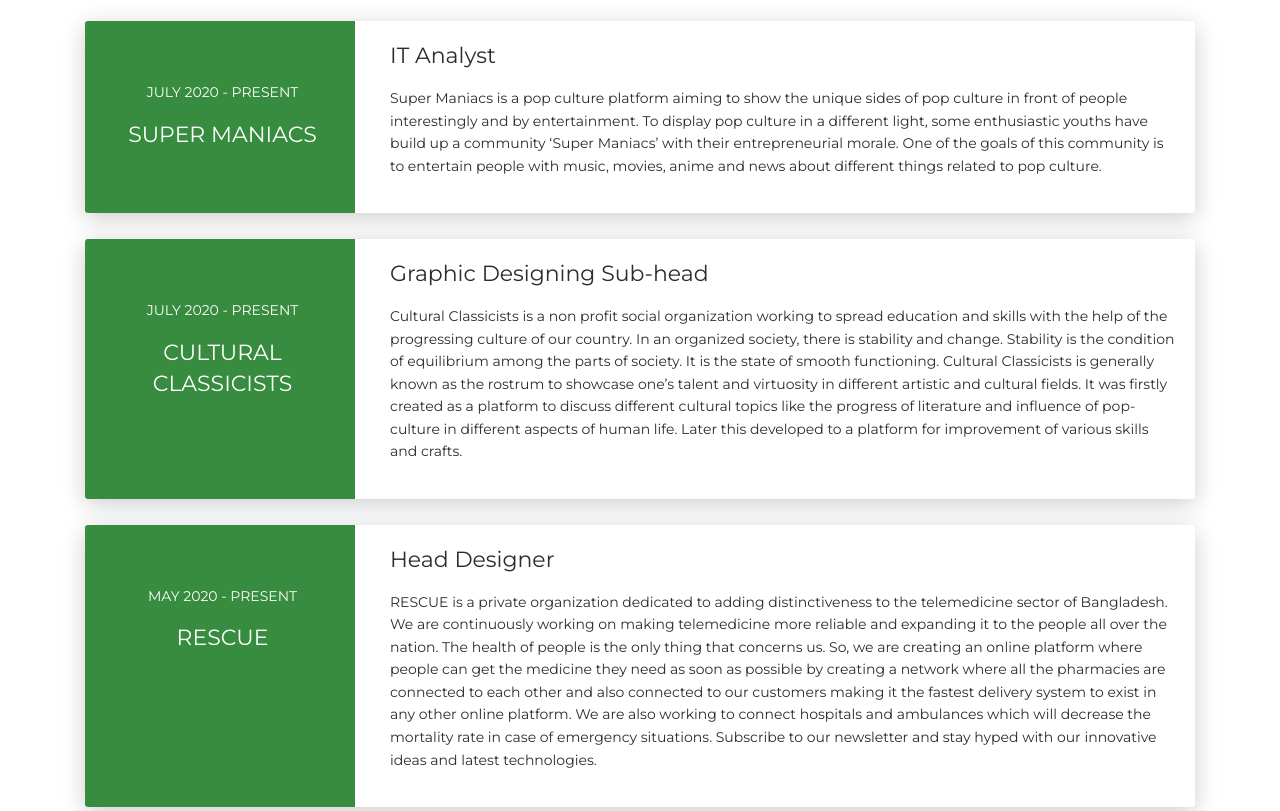
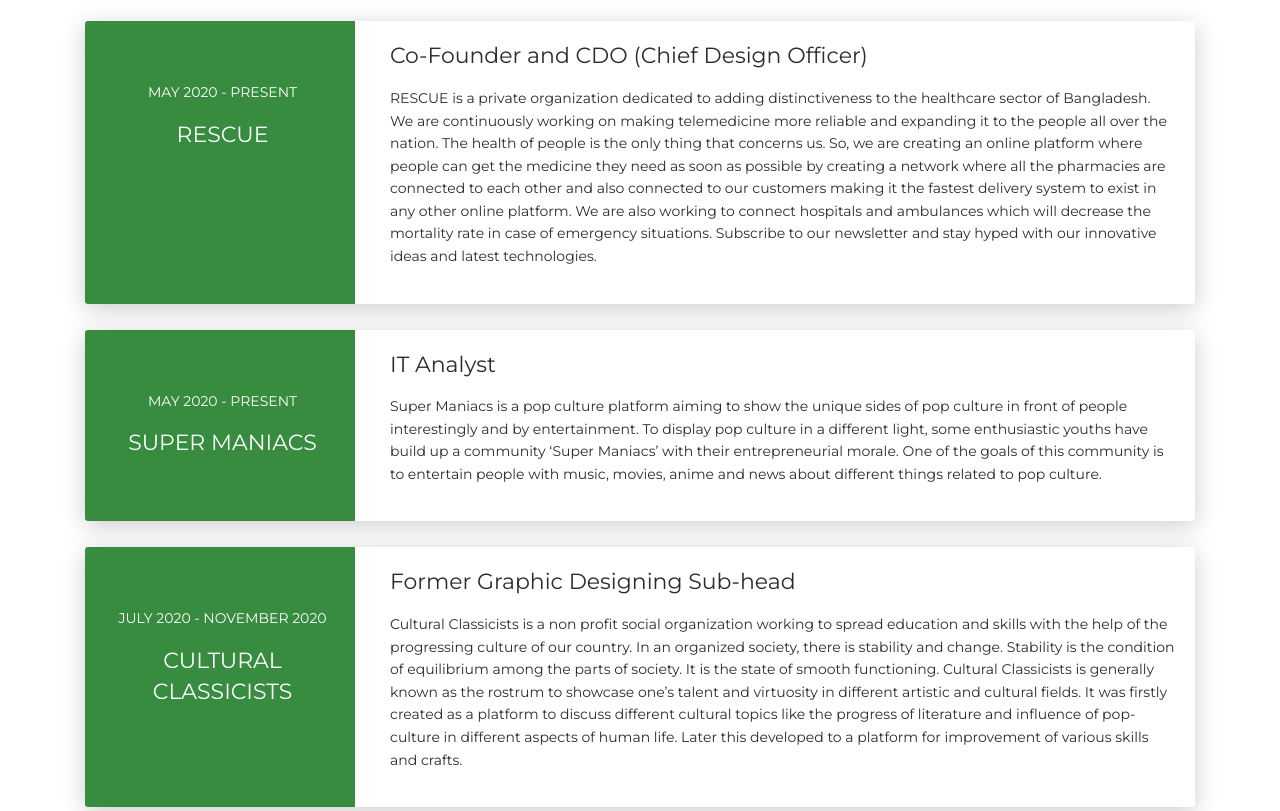
Before and after one commit to aymaannn/ayman-previous, a plain HTML site: page index.html in a window 1280 px wide. Shown: the part 1465-2276 px from the top of the page. Drawn offline with Linux system fonts and the light colour scheme.

Commit message:
Update index.html

```diff
--- a/index.html
+++ b/index.html
@@ -157,7 +157,23 @@
       <div class="row">
         <div class="col-md-3 bg-primary" data-aos="fade-right" data-aos-offset="50" data-aos-duration="500">
           <div class="card-body cc-experience-header">
-            <p>July 2020 - Present</p>
+            <p>May 2020 - Present</p>
+            <div class="h5">RESCUE</div>
+          </div>
+        </div>
+        <div class="col-md-9" data-aos="fade-left" data-aos-offset="50" data-aos-duration="500">
+          <div class="card-body">
+            <div class="h5">Co-Founder and CDO (Chief Design Officer)</div>
+            <p>RESCUE is a private organization dedicated to adding distinctiveness to the healthcare sector of Bangladesh. We are continuously working on making telemedicine more reliable and expanding it to the people all over the nation. The health of people is the only thing that concerns us. So, we are creating an online platform where people can get the medicine they need as soon as possible by creating a network where all the pharmacies are connected to each other and also connected to our customers making it the fastest delivery system to exist in any other online platform. We are also working to connect hospitals and ambulances which will decrease the mortality rate in case of emergency situations. Subscribe to our newsletter and stay hyped with our innovative ideas and latest technologies.</p>
+          </div>
+        </div>
+      </div>
+    </div>
+    <div class="card">
+      <div class="row">
+        <div class="col-md-3 bg-primary" data-aos="fade-right" data-aos-offset="50" data-aos-duration="500">
+          <div class="card-body cc-experience-header">
+            <p>May 2020 - Present</p>
             <div class="h5">SUPER MANIACS</div>
           </div>
         </div>
@@ -173,30 +189,14 @@
       <div class="row">
         <div class="col-md-3 bg-primary" data-aos="fade-right" data-aos-offset="50" data-aos-duration="500">
           <div class="card-body cc-experience-header">
-            <p>July 2020 - Present</p>
+            <p>July 2020 - November 2020</p>
             <div class="h5">Cultural Classicists</div>
           </div>
         </div>
         <div class="col-md-9" data-aos="fade-left" data-aos-offset="50" data-aos-duration="500">
           <div class="card-body">
-            <div class="h5">Graphic Designing Sub-head</div>
+            <div class="h5">Former Graphic Designing Sub-head</div>
             <p>Cultural Classicists is a non profit social organization working to spread education and skills with the help of the progressing culture of our country. In an organized society, there is stability and change. Stability is the condition of equilibrium among the parts of society. It is the state of smooth functioning. Cultural Classicists is generally known as the rostrum to showcase one’s talent and virtuosity in different artistic and cultural fields. It was firstly created as a platform to discuss different cultural topics like the progress of literature and influence of pop- culture in different aspects of human life. Later this developed to a platform for improvement of various skills and crafts.</p>
-          </div>
-        </div>
-      </div>
-    </div>
-    <div class="card">
-      <div class="row">
-        <div class="col-md-3 bg-primary" data-aos="fade-right" data-aos-offset="50" data-aos-duration="500">
-          <div class="card-body cc-experience-header">
-            <p>May 2020 - Present</p>
-            <div class="h5">RESCUE</div>
-          </div>
-        </div>
-        <div class="col-md-9" data-aos="fade-left" data-aos-offset="50" data-aos-duration="500">
-          <div class="card-body">
-            <div class="h5">Head Designer</div>
-            <p>RESCUE is a private organization dedicated to adding distinctiveness to the telemedicine sector of Bangladesh. We are continuously working on making telemedicine more reliable and expanding it to the people all over the nation. The health of people is the only thing that concerns us. So, we are creating an online platform where people can get the medicine they need as soon as possible by creating a network where all the pharmacies are connected to each other and also connected to our customers making it the fastest delivery system to exist in any other online platform. We are also working to connect hospitals and ambulances which will decrease the mortality rate in case of emergency situations. Subscribe to our newsletter and stay hyped with our innovative ideas and latest technologies.</p>
           </div>
         </div>
       </div>
```
